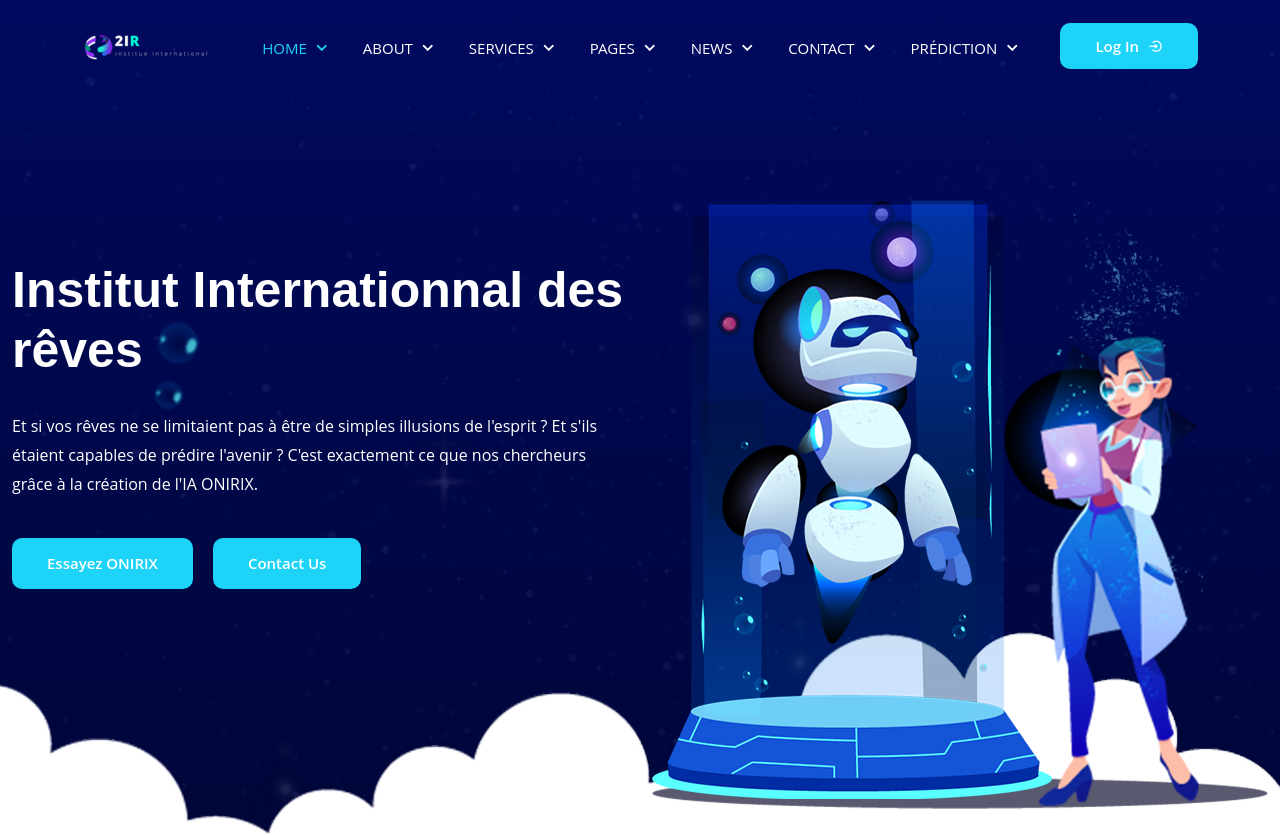
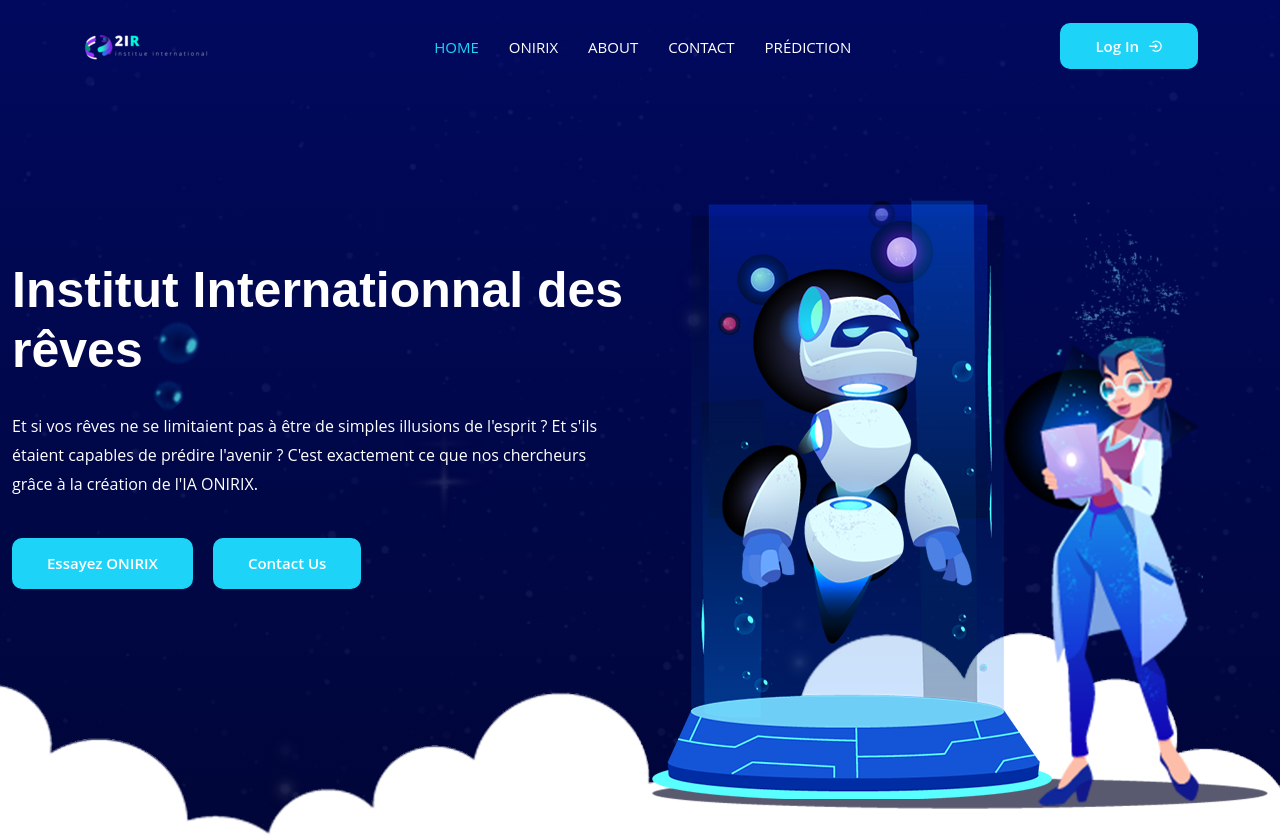
Before and after one commit to codascii/raiv-webcup-2023, a Next.js app: page / in a window 1280 px wide. Shown: the top 835 px of the page. Built offline with nearby package versions, Linux system fonts and the light colour scheme.

Commit message:
Suppression de quelques menu

```diff
--- a/components/Layouts/Navbar.js
+++ b/components/Layouts/Navbar.js
@@ -68,8 +68,8 @@
 											currentPath == "/" && "active"
 										}`}
 									>
-										Home{" "}
-										<i className="bx bx-chevron-down"></i>
+										Home
+										{/* <i className="bx bx-chevron-down"></i> */}
 									</Link>
 
 									<ul className="dropdown-menu">
@@ -134,6 +134,17 @@
 										</li>
 									</ul>
 								</li>
+								<li className="nav-item">
+									<Link
+										href="/index-3"
+										className={`nav-link ${
+											currentPath == "/index-3" &&
+											"active"
+										}`}
+									>
+										Onirix
+									</Link>
+								</li>
 
 								<li className="nav-item">
 									<Link
@@ -143,8 +154,8 @@
 											"active"
 										}`}
 									>
-										About{" "}
-										<i className="bx bx-chevron-down"></i>
+										About
+										{/* <i className="bx bx-chevron-down"></i> */}
 									</Link>
 
 									<ul className="dropdown-menu">
@@ -174,7 +185,7 @@
 									</ul>
 								</li>
 
-								<li className="nav-item">
+								{/* <li className="nav-item">
 									<Link
 										href="/services/"
 										className={`nav-link ${
@@ -251,9 +262,9 @@
 											</Link>
 										</li>
 									</ul>
-								</li>
+								</li> */}
 
-								<li className="nav-item">
+								{/* <li className="nav-item">
 									<Link
 										href="#"
 										onClick={(e) => e.preventDefault()}
@@ -427,9 +438,9 @@
 											</Link>
 										</li>
 									</ul>
-								</li>
+								</li> */}
 
-								<li className="nav-item">
+								{/* <li className="nav-item">
 									<Link
 										href="#"
 										onClick={(e) => e.preventDefault()}
@@ -478,7 +489,7 @@
 											</Link>
 										</li>
 									</ul>
-								</li>
+								</li> */}
 
 								<li className="nav-item">
 									<Link
@@ -488,8 +499,8 @@
 											"active"
 										}`}
 									>
-										Contact{" "}
-										<i className="bx bx-chevron-down"></i>
+										Contact
+										{/* <i className="bx bx-chevron-down"></i> */}
 									</Link>
 
 									<ul className="dropdown-menu">
@@ -528,8 +539,8 @@
 											"active"
 										}`}
 									>
-										Prédiction{" "}
-										<i className="bx bx-chevron-down"></i>
+										Prédiction
+										{/* <i className="bx bx-chevron-down"></i> */}
 									</Link>
 								</li>
 							</ul>
```
